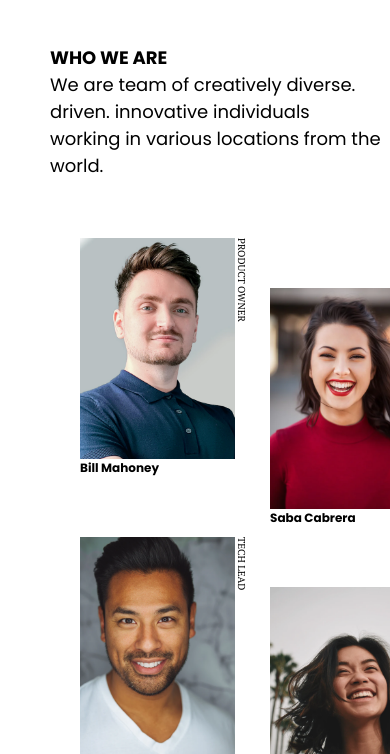
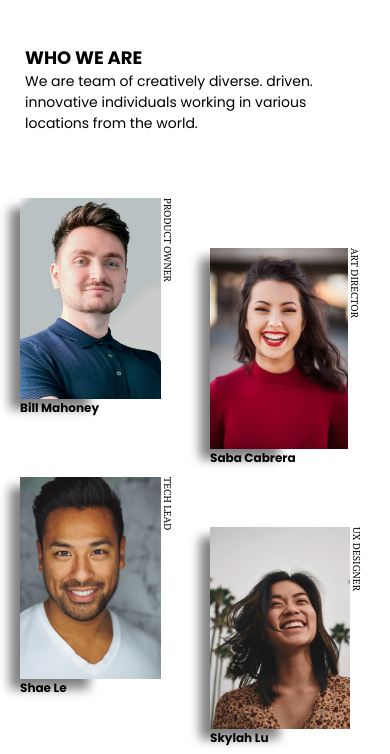
Before and after one commit to Shuvro0421/project-2, a plain HTML site: page index.html in a window 390 px wide. Shown: the part 83-837 px from the top of the page. Drawn offline with Linux system fonts and the light colour scheme.

Commit message:
final2  commit

```diff
--- a/styles/index.css
+++ b/styles/index.css
@@ -31,6 +31,11 @@ main p{
     height: 326.496px;
     flex-shrink: 0;
     display: flex;
+    box-shadow: -10px 10px 10px gray;
+
+}
+.img:hover{
+    box-shadow: -10px 10px 10px crimson;
 }
 .box{
     margin-top: 100px;
@@ -111,6 +116,9 @@ footer span{
     .head{
         flex-direction: column;
         gap: 60px;
+        position: relative;
+        right: 25px;
+
 
     }
     .head > h1{
@@ -132,19 +140,30 @@ footer span{
         text-transform: uppercase;
     }
     .head-dis p{
-        width: 333px;
+        width: 310px;
         height: 87px;
         flex-shrink: 0;
+
+        color: #000;
+        font-family: Poppins;
+        font-size: 14px;
+        font-style: normal;
+        font-weight: 400;
+        line-height: normal;
     }
     .grid-container{
         grid-template-columns: repeat(2,180px);
-        margin: 80px 80px;
+        margin: 40px 20px;
 
     }
     .img{
-        width: 98.719px;
-        height: 221.401px;
+        width: 78.719px;
+        height: 201.401px;
         flex-shrink: 0;
+        box-shadow: -10px 10px 10px gray;
+    }
+    .img:hover{
+        box-shadow: -10px 10px 10px crimson;
     }
     .box{
         margin-top: none;
```
